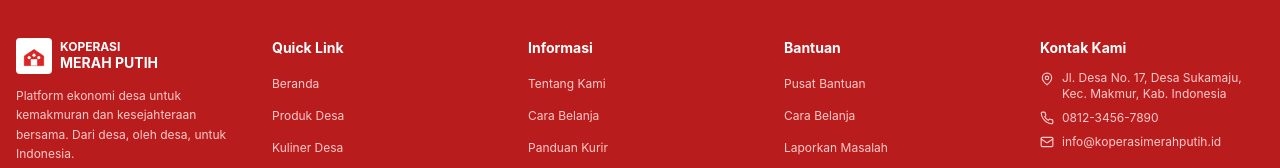
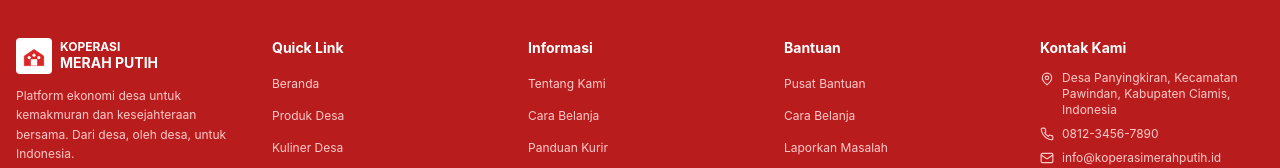
Before and after one commit to yuannitasilvia-dotcom/kdmppanyingkiran, a React (Vite) app: page / in a window 1280 px wide. Shown: the part 1734-1902 px from the top of the page. Built offline with nearby package versions, Linux system fonts and the light colour scheme; no server answers; the database is empty.

Commit message:
Update Footer.tsx

```diff
--- a/src/components/Footer.tsx
+++ b/src/components/Footer.tsx
@@ -87,7 +87,7 @@ export default function Footer() {
             <ul className="space-y-2 mb-4">
               <li className="flex gap-2 text-red-200 text-xs">
                 <MapPin className="w-3.5 h-3.5 flex-shrink-0 mt-0.5" />
-                <span>Jl. Desa No. 17, Desa Sukamaju, Kec. Makmur, Kab. Indonesia</span>
+                <span>Desa Panyingkiran, Kecamatan Pawindan, Kabupaten Ciamis, Indonesia</span>
               </li>
               <li className="flex gap-2 text-red-200 text-xs items-center">
                 <Phone className="w-3.5 h-3.5 flex-shrink-0" />
```
